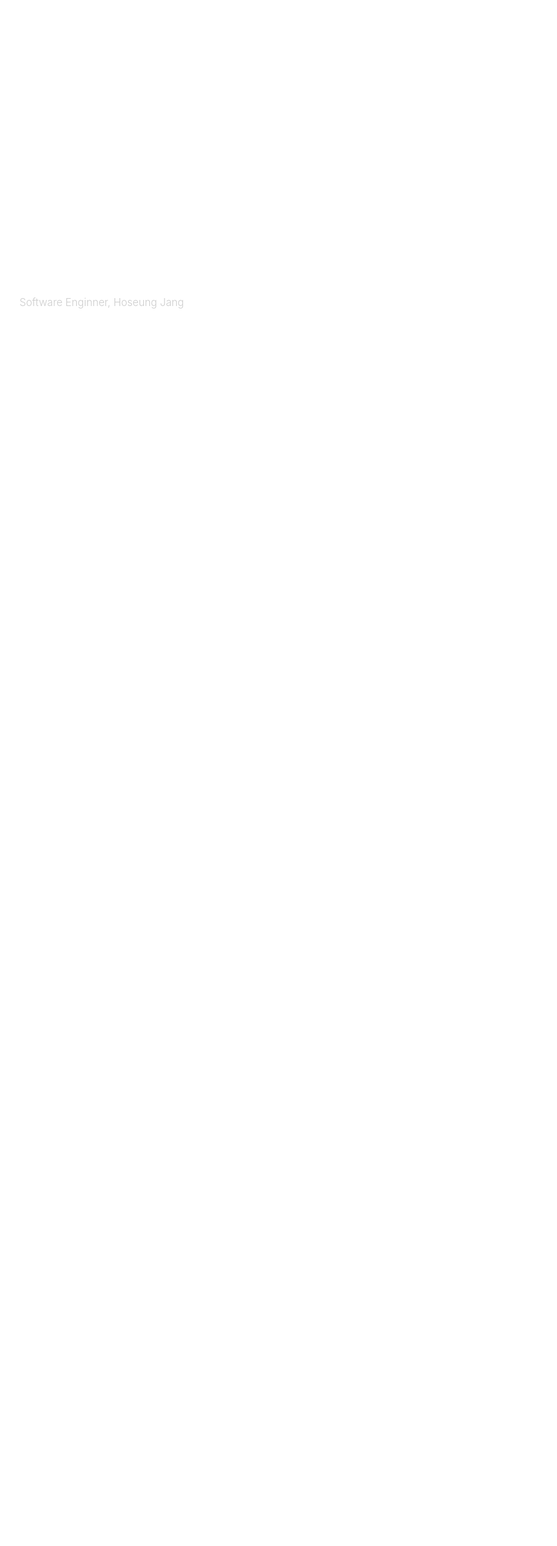
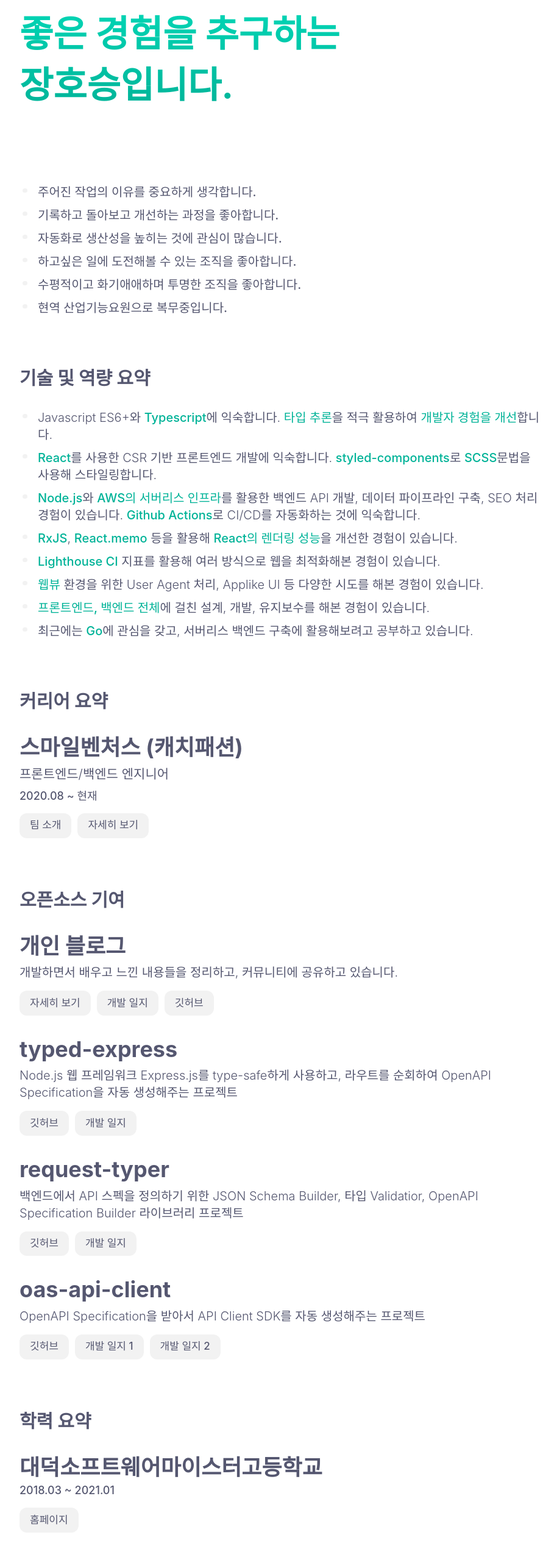
Before and after one commit to hoseungme/about.hoseung.me, a React app: page / in a window 1280 px wide. Shown: the part 261-2797 px from the top of the page at 61% size, without its empty margins (178-1092 px from the left). Before the commit the page ends 800 px from the top, so only its background shows below. Built offline with nearby package versions, Linux system fonts and the light colour scheme; a web font is replaced by a local one.

Commit message:
complete main page

```diff
--- a/src/pages/Main/index.tsx
+++ b/src/pages/Main/index.tsx
@@ -1,13 +1,25 @@
 import styled from "styled-components";
 
+import { ProfileSection } from "./sections/profile";
+import { SkillSection } from "./sections/skill";
+import { ExperienceSection } from "./sections/experience";
+import { OpensourceSection } from "./sections/opensource";
+import { EducationSection } from "./sections/education";
+
 export function Main() {
-  return <Container></Container>;
+  return (
+    <Container>
+      <ProfileSection />
+      <SkillSection />
+      <ExperienceSection />
+      <OpensourceSection />
+      <EducationSection />
+    </Container>
+  );
 }
 
 const Container = styled.div`
-  max-width: 1024px;
   width: 100%;
   display: flex;
   flex-direction: column;
-  margin: 0 auto;
 `;
```
